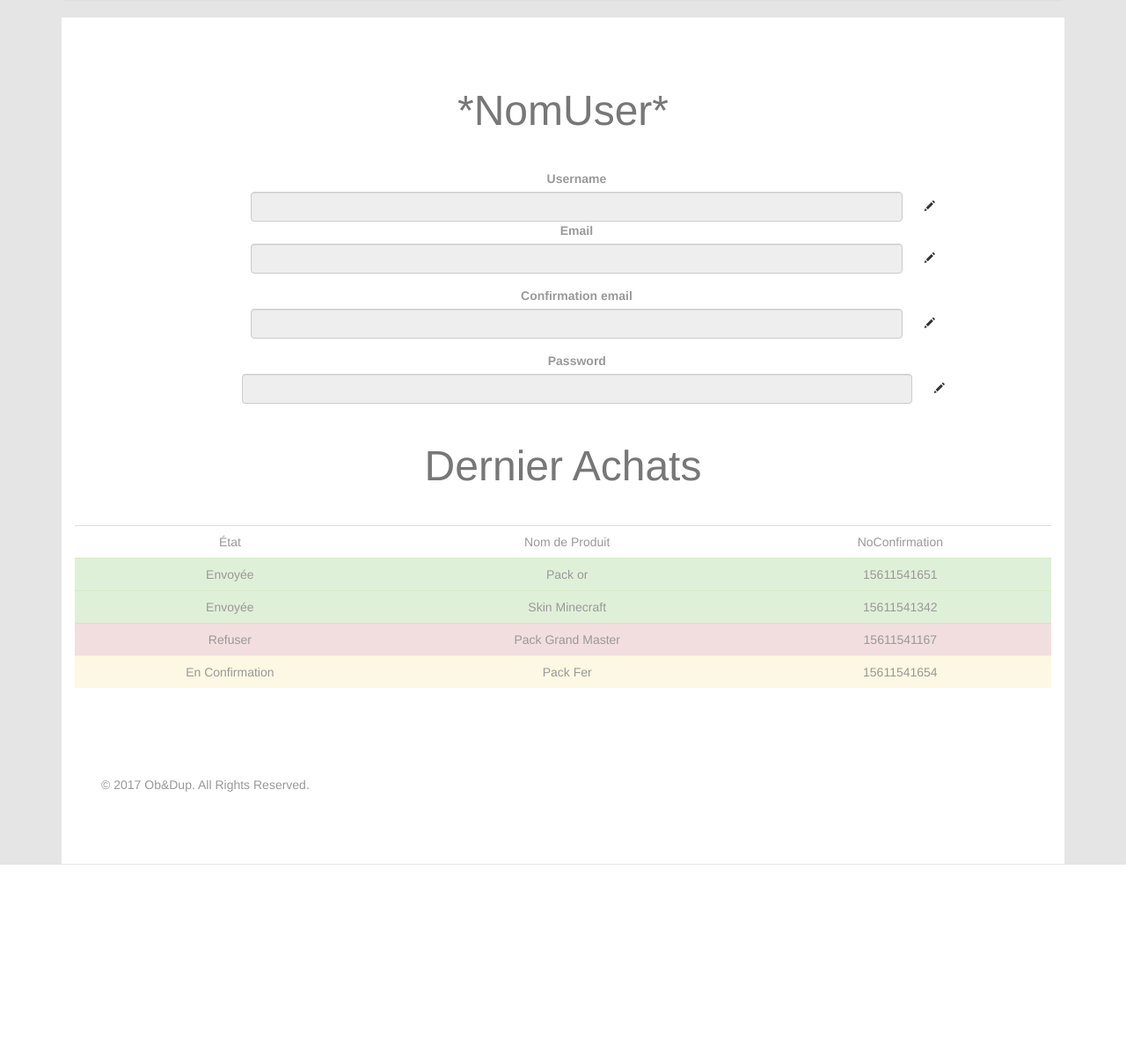
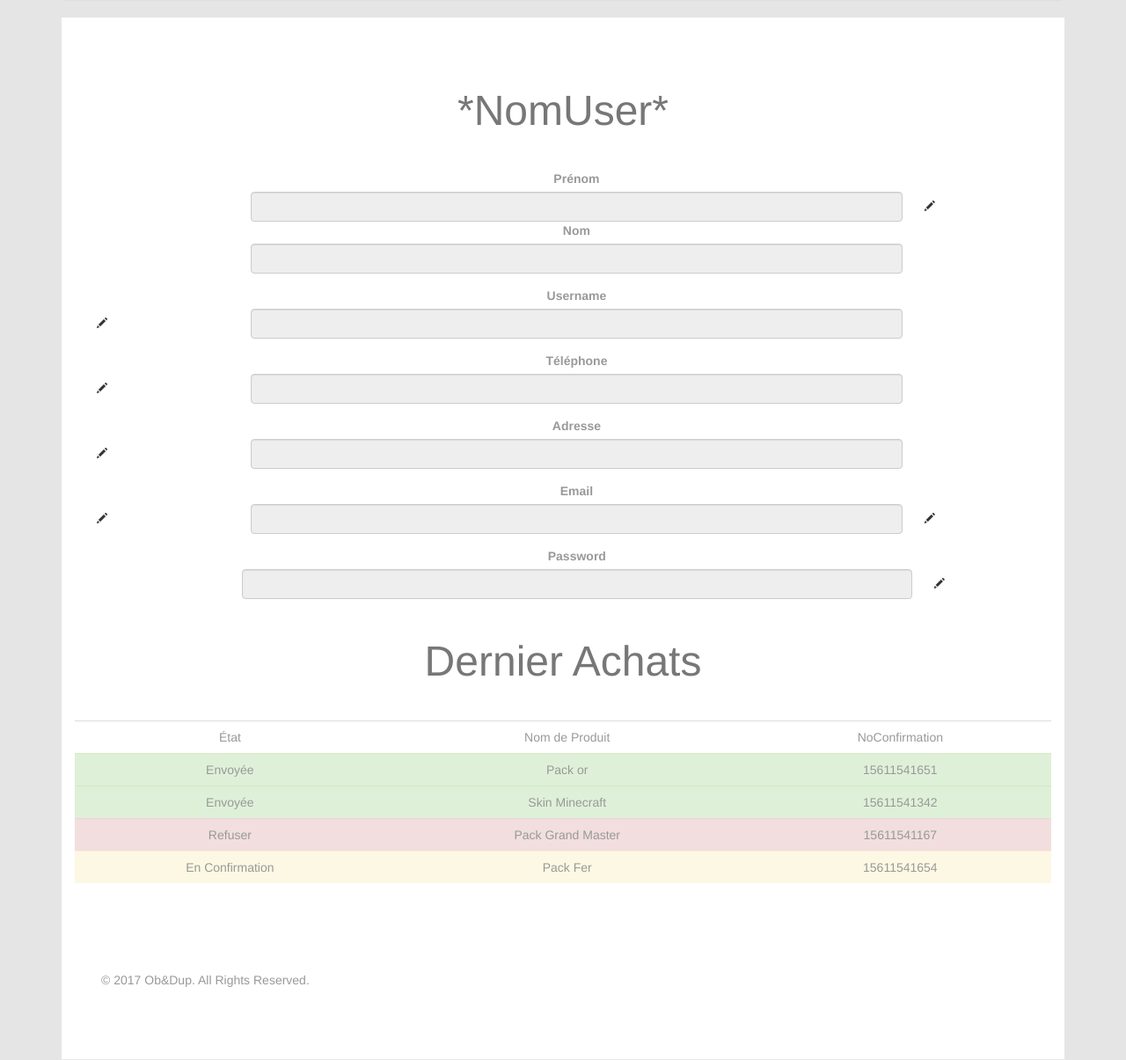
Before and after one commit to RedSide27/W34_TP, a PHP site: page /index.php?page=Account in a window 1280 px wide. Shown: the part 80-1285 px from the top of the page at 88% size. Before the commit the page ends 1063 px from the top, so only its background shows below. Run offline with PHP 8.4, Linux system fonts and the light colour scheme.

Commit message:
je sais pas trop sque jai fait

```diff
--- a/includes/Account.php
+++ b/includes/Account.php
@@ -18,8 +18,8 @@
                         <div class="col-md-offset-2" >
                          <div class="col-md-10">
                             <div class="form-group">
-                                <label>Username</label>
-                                <input style="float: left;" type="text" readonly class="form-control" name="username" />
+                                <label>Prénom</label>
+                                <input style="float: left;" type="text" readonly class="form-control" name="name" />
                                 </button>
                             </div>
                         </div>
@@ -27,6 +27,54 @@
                         <span class="glyphicon glyphicon-pencil"></span></div>
                     </div>
             </div>
+	        <div class="row">
+		        <div class="col-md-offset-2" >
+			        <div class="col-md-10">
+				        <div class="form-group">
+					        <label>Nom</label>
+					        <input type="text" readonly class="form-control" name="lastname" />
+				        </div>
+			        </div>
+		        </div>
+	        </div>
+	        <div><button style="float: left; margin-top: 28px;" type="button" class="btn btn-default btn-sm">
+			        <span class="glyphicon glyphicon-pencil"></span></div>
+			        <div class="row">
+				        <div class="col-md-offset-2" >
+					        <div class="col-md-10">
+						        <div class="form-group">
+							        <label>Username</label>
+							        <input type="text" readonly class="form-control" name="username" />
+						        </div>
+					        </div>
+				        </div>
+			        </div>
+	        <div><button style="float: left; margin-top: 28px;" type="button" class="btn btn-default btn-sm">
+			        <span class="glyphicon glyphicon-pencil"></span></div>
+					        <div class="row">
+						        <div class="col-md-offset-2" >
+							        <div class="col-md-10">
+								        <div class="form-group">
+									        <label>Téléphone</label>
+									        <input type="text" readonly class="form-control" name="telephone" />
+								        </div>
+							        </div>
+						        </div>
+					        </div>
+	        <div><button style="float: left; margin-top: 28px;" type="button" class="btn btn-default btn-sm">
+			        <span class="glyphicon glyphicon-pencil"></span></div>
+							        <div class="row">
+								        <div class="col-md-offset-2" >
+									        <div class="col-md-10">
+										        <div class="form-group">
+											        <label>Adresse</label>
+											        <input type="text" readonly class="form-control" name="adresse" />
+										        </div>
+									        </div>
+								        </div>
+							        </div>
+	        <div><button style="float: left; margin-top: 28px;" type="button" class="btn btn-default btn-sm">
+			        <span class="glyphicon glyphicon-pencil"></span></div>
             <div class="row">
                 <div class="col-md-offset-2" >
                     <div class="col-md-10">
@@ -38,18 +86,6 @@
                 </div>
                 <div><button style="float: left; margin-top: 28px;" type="button" class="btn btn-default btn-sm">
                         <span class="glyphicon glyphicon-pencil"></span></div>
-            </div>
-            <div class="row">
-                <div class="col-md-offset-2" >
-                    <div class="col-md-10">
-                    <div class="form-group">
-                        <label>Confirmation email</label>
-                        <input type="text" readonly class="form-control" name="emailConfirm" />
-                    </div>
-                </div>
-                <div><button style="float: left; margin-top: 28px;" type="button" class="btn btn-default btn-sm">
-                        <span class="glyphicon glyphicon-pencil"></span></div>
-            </div>
             <div class="row">
                 <div class="col-md-offset-2" >
                     <div class="col-md-10">
--- a/index.php
+++ b/index.php
@@ -11,54 +11,6 @@ if(isset($_GET["disconnect"])){
 }
 
 $loginsuccess = false;
-/*
-if(isset($_POST["login"])){
-    if(!empty($_POST["username"]) && !empty($_POST["pwd"])) {
-        $user = $_POST["username"];
-        $pwd = $_POST["pwd"];
-        $fichier = fopen("users.txt", "r");
-
-        while ($ligne = fgets($fichier)) {
-            $mot = explode(";", $ligne);
-
-            if ($user == $mot[0] && $pwd  == $mot[1]) {
-                $_SESSION["login"] = $user;
-                $loginsuccess = true;
-                header("Location:index.php?page=accueil");
-            }
-        }
-        fclose($fichier);
-    }
-}
-if(isset($_POST["register"])){
-    if(!empty($_POST["username"]) && !empty($_POST["pwd"])) {
-        $user = $_POST["username"];
-        $pwd = $_POST["pwd"];
-        $fichier = fopen("users.txt", "a+");
-        $copy = fopen("users.txt", "r");
-
-        while ($ligne = fgets($copy)) {
-            $mot = explode(";", $ligne);
-            if ($user == $mot[0]) {
-                $present = true;
-            }
-        }
-
-        if ($present == false) {
-            fwrite($fichier,"\n");
-            fwrite($fichier,$user);
-            fwrite($fichier, ";" . $pwd . ";");
-            header("Location:index.php?page=login");
-        }else{
-            echo "<h1>tu suck</h1>";
-        }
-
-        fclose($fichier);
-    }
-}
-*/
-
-
 ?>
 <!DOCTYPE html>
 <html lang="en">
@@ -125,6 +77,9 @@ if(isset($_POST["register"])){
 if(isset($_GET["page"])){
     $page = $_GET["page"];
     switch ($page) {
+        case "accueil" :
+            include ("includes/accueil.php");
+            break;
         case "shop" :
             include ("includes/shop.php");
             break;
```
Also changed, not shown: includes/accueil.php (+8 -8 lines), includes/register.php (+51 -12 lines), minewatch.sql (renamed from minewatch (1).sql, +18 -6 lines).
